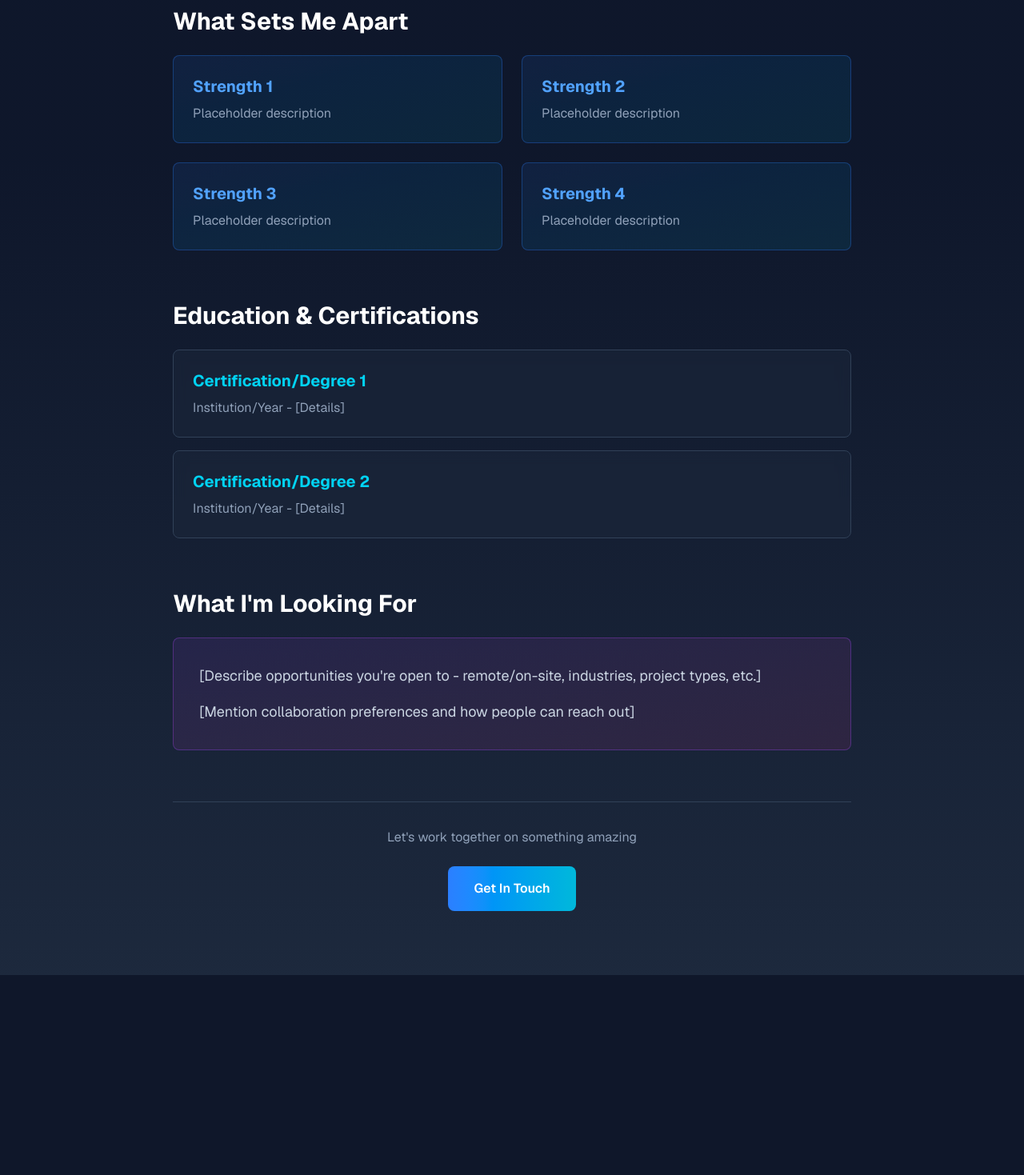
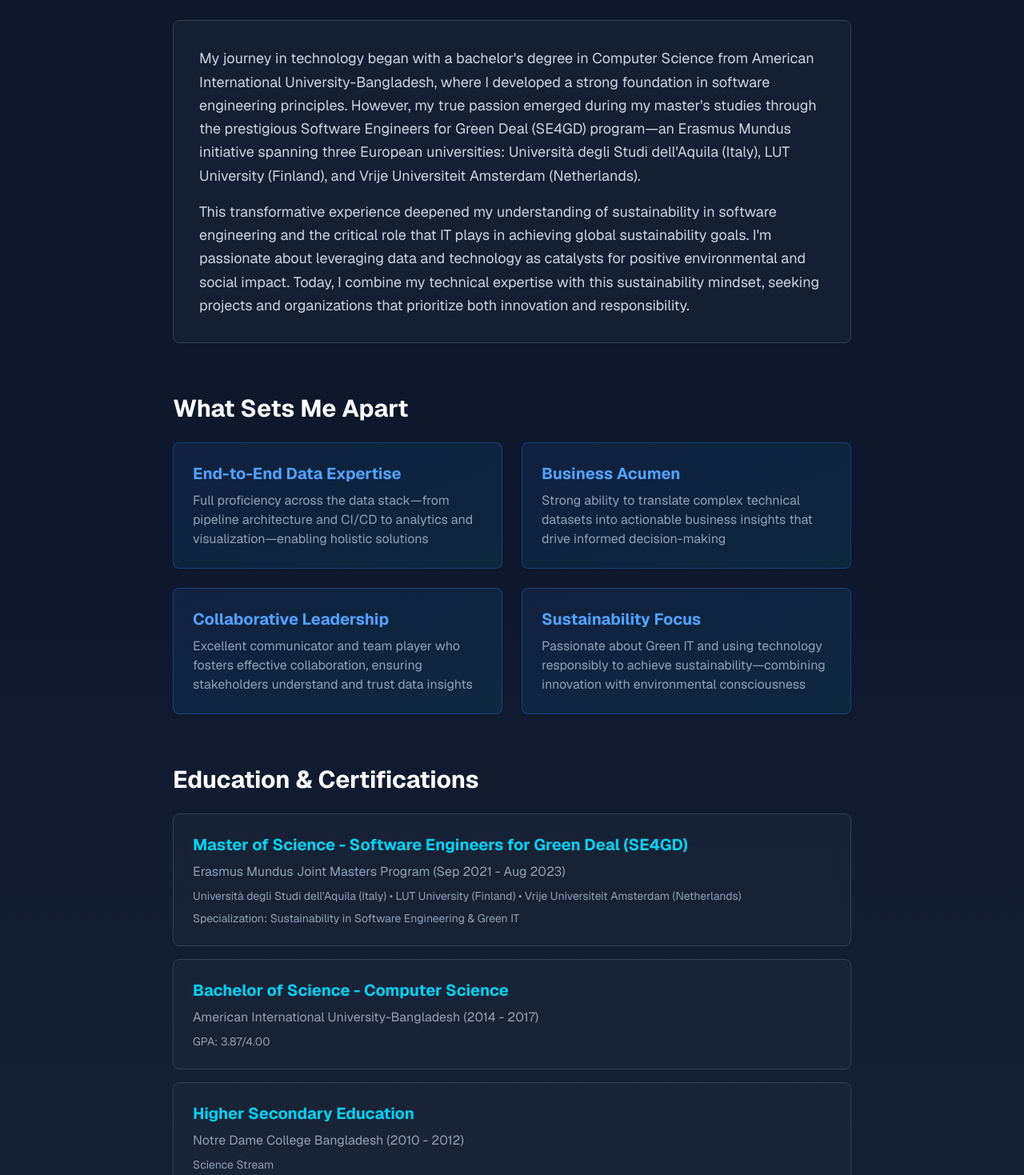
Before and after one commit to tanvirtanmoy/tanmoy-portfolio, a Next.js app: page /about in a window 1280 px wide. Shown: the part 881-2350 px from the top of the page at 80% size. Before the commit the page ends 2100 px from the top, so only its background shows below. Built offline with nearby package versions, Linux system fonts and the light colour scheme.

Commit message:
Populate About page with professional bio, journey, strengths, education, and opportunities

```diff
--- a/app/about/page.tsx
+++ b/app/about/page.tsx
@@ -15,10 +15,10 @@
           <h2 className="text-3xl font-bold text-white mb-6">Professional Bio</h2>
           <div className="bg-slate-800/50 backdrop-blur-sm border border-slate-700 rounded-lg p-8">
             <p className="text-slate-300 text-lg leading-relaxed mb-4">
-              [Your professional bio will go here - describe who you are and your professional identity]
+              I'm a data-driven professional with a strong background in data analysis, data engineering, and cloud infrastructure. I leverage complex datasets to uncover actionable insights that empower organizations to make well-informed decisions. My expertise spans across the full data lifecycle—from pipeline architecture to analytics—enabling me to bridge technical excellence with business impact.
             </p>
             <p className="text-slate-300 text-lg leading-relaxed">
-              [Add more about your role and responsibilities]
+              My proficiency in BI tools (Tableau, Power BI) combined with strong programming skills in SQL and Python allows me to transform raw data into compelling narratives. As a collaborative team player, I excel at fostering effective communication and project management, ensuring stakeholders understand insights and can act on them confidently.
             </p>
           </div>
         </section>
@@ -27,8 +27,11 @@
         <section className="mb-16">
           <h2 className="text-3xl font-bold text-white mb-6">My Journey</h2>
           <div className="bg-slate-800/50 backdrop-blur-sm border border-slate-700 rounded-lg p-8">
+            <p className="text-slate-300 text-lg leading-relaxed mb-4">
+              My journey in technology began with a bachelor's degree in Computer Science from American International University-Bangladesh, where I developed a strong foundation in software engineering principles. However, my true passion emerged during my master's studies through the prestigious Software Engineers for Green Deal (SE4GD) program—an Erasmus Mundus initiative spanning three European universities: Università degli Studi dell'Aquila (Italy), LUT University (Finland), and Vrije Universiteit Amsterdam (Netherlands).
+            </p>
             <p className="text-slate-300 text-lg leading-relaxed">
-              [Share your story - how you got into data/BI/DevOps. Include key turning points and what inspired you]
+              This transformative experience deepened my understanding of sustainability in software engineering and the critical role that IT plays in achieving global sustainability goals. I'm passionate about leveraging data and technology as catalysts for positive environmental and social impact. Today, I combine my technical expertise with this sustainability mindset, seeking projects and organizations that prioritize both innovation and responsibility.
             </p>
           </div>
         </section>
@@ -38,10 +41,10 @@
           <h2 className="text-3xl font-bold text-white mb-6">What Sets Me Apart</h2>
           <div className="grid md:grid-cols-2 gap-6">
             {[
-              { title: "Strength 1", desc: "Placeholder description" },
-              { title: "Strength 2", desc: "Placeholder description" },
-              { title: "Strength 3", desc: "Placeholder description" },
-              { title: "Strength 4", desc: "Placeholder description" },
+              { title: "End-to-End Data Expertise", desc: "Full proficiency across the data stack—from pipeline architecture and CI/CD to analytics and visualization—enabling holistic solutions" },
+              { title: "Business Acumen", desc: "Strong ability to translate complex technical datasets into actionable business insights that drive informed decision-making" },
+              { title: "Collaborative Leadership", desc: "Excellent communicator and team player who fosters effective collaboration, ensuring stakeholders understand and trust data insights" },
+              { title: "Sustainability Focus", desc: "Passionate about Green IT and using technology responsibly to achieve sustainability—combining innovation with environmental consciousness" },
             ].map((strength, i) => (
               <div key={i} className="bg-gradient-to-br from-blue-500/10 to-cyan-500/10 border border-blue-500/30 rounded-lg p-6">
                 <h3 className="text-xl font-bold text-blue-400 mb-2">{strength.title}</h3>
@@ -56,12 +59,20 @@
           <h2 className="text-3xl font-bold text-white mb-6">Education & Certifications</h2>
           <div className="space-y-4">
             <div className="bg-slate-800/50 backdrop-blur-sm border border-slate-700 rounded-lg p-6">
-              <h3 className="text-xl font-bold text-cyan-400 mb-2">Certification/Degree 1</h3>
-              <p className="text-slate-400">Institution/Year - [Details]</p>
+              <h3 className="text-xl font-bold text-cyan-400 mb-2">Master of Science - Software Engineers for Green Deal (SE4GD)</h3>
+              <p className="text-slate-400 mb-2">Erasmus Mundus Joint Masters Program (Sep 2021 - Aug 2023)</p>
+              <p className="text-slate-400 text-sm">Università degli Studi dell'Aquila (Italy) • LUT University (Finland) • Vrije Universiteit Amsterdam (Netherlands)</p>
+              <p className="text-slate-400 text-sm mt-2">Specialization: Sustainability in Software Engineering & Green IT</p>
             </div>
             <div className="bg-slate-800/50 backdrop-blur-sm border border-slate-700 rounded-lg p-6">
-              <h3 className="text-xl font-bold text-cyan-400 mb-2">Certification/Degree 2</h3>
-              <p className="text-slate-400">Institution/Year - [Details]</p>
+              <h3 className="text-xl font-bold text-cyan-400 mb-2">Bachelor of Science - Computer Science</h3>
+              <p className="text-slate-400 mb-2">American International University-Bangladesh (2014 - 2017)</p>
+              <p className="text-slate-400 text-sm">GPA: 3.87/4.00</p>
+            </div>
+            <div className="bg-slate-800/50 backdrop-blur-sm border border-slate-700 rounded-lg p-6">
+              <h3 className="text-xl font-bold text-cyan-400 mb-2">Higher Secondary Education</h3>
+              <p className="text-slate-400 mb-2">Notre Dame College Bangladesh (2010 - 2012)</p>
+              <p className="text-slate-400 text-sm">Science Stream</p>
             </div>
           </div>
         </section>
@@ -71,10 +82,10 @@
           <h2 className="text-3xl font-bold text-white mb-6">What I'm Looking For</h2>
           <div className="bg-gradient-to-br from-purple-500/10 to-pink-500/10 border border-purple-500/30 rounded-lg p-8">
             <p className="text-slate-300 text-lg leading-relaxed mb-4">
-              [Describe opportunities you're open to - remote/on-site, industries, project types, etc.]
+              I'm seeking challenging opportunities where I can apply my data engineering and analytics expertise while contributing to meaningful, sustainable outcomes. I'm interested in roles that value innovation, data-driven decision-making, and environmental responsibility—whether in tech, finance, energy, or other forward-thinking organizations.
             </p>
             <p className="text-slate-300 text-lg leading-relaxed">
-              [Mention collaboration preferences and how people can reach out]
+              I'm open to collaborative projects, mentorship opportunities, and conversations about leveraging data for social and environmental impact. If you're working on something interesting or think we could create synergy, I'd love to connect and explore possibilities together.
             </p>
           </div>
         </section>
```
